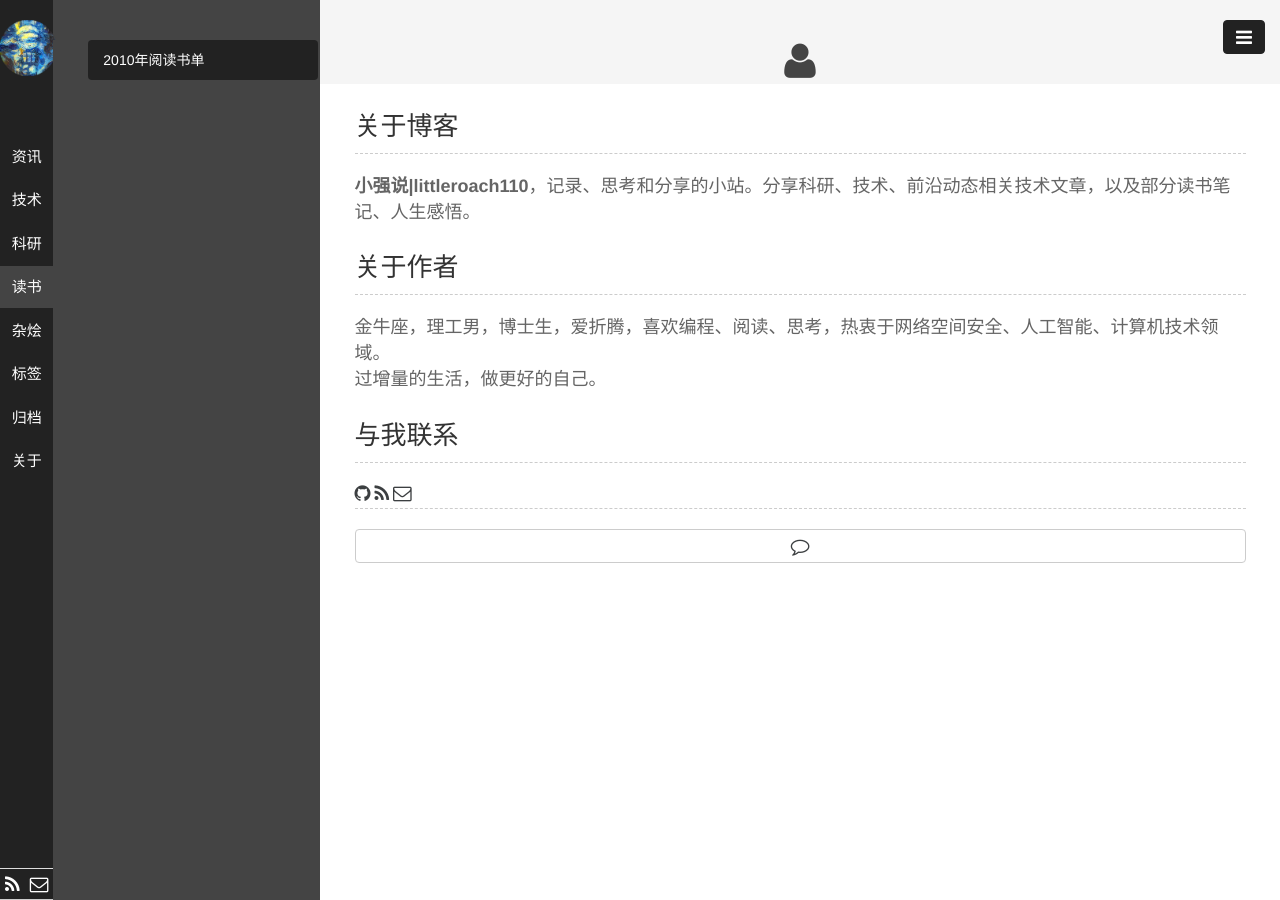
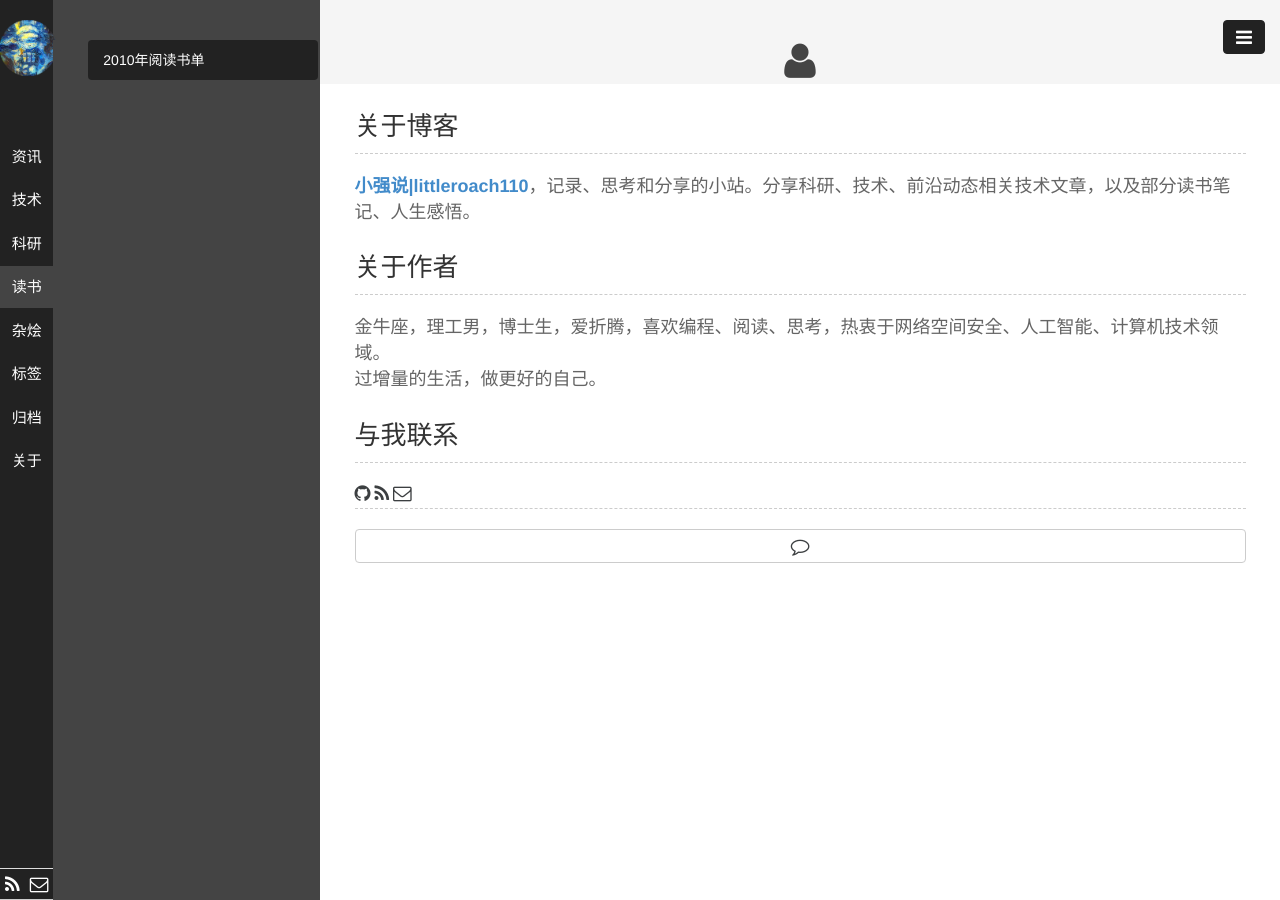
Before and after one commit to littleroach110/littleroach110.github.io, a Jekyll site: the page built from pages/about.html, in a window 1280 px wide. Built offline with Jekyll 4.4.1, drawn with Linux system fonts in a browser that asks for light colours; Markdown is read by kramdown in place of the engine named in the settings.

Commit message:
fix about

```diff
--- a/pages/about.html
+++ b/pages/about.html
@@ -5,7 +5,7 @@ titlename: 关于
 ---
 <h3>关于博客</h3>
 <hr>
-<p style=font-size:18px> <b>小强说|littleroach110</b>，记录、思考和分享的小站。分享科研、技术、前沿动态相关技术文章，以及部分读书笔记、人生感悟。</p>
+<p style=font-size:18px> <a href="{{site.url}}"><b>小强说|littleroach110</b></a>，记录、思考和分享的小站。分享科研、技术、前沿动态相关技术文章，以及部分读书笔记、人生感悟。</p>
 
 <h3>关于作者</h3>
 <hr>
```
